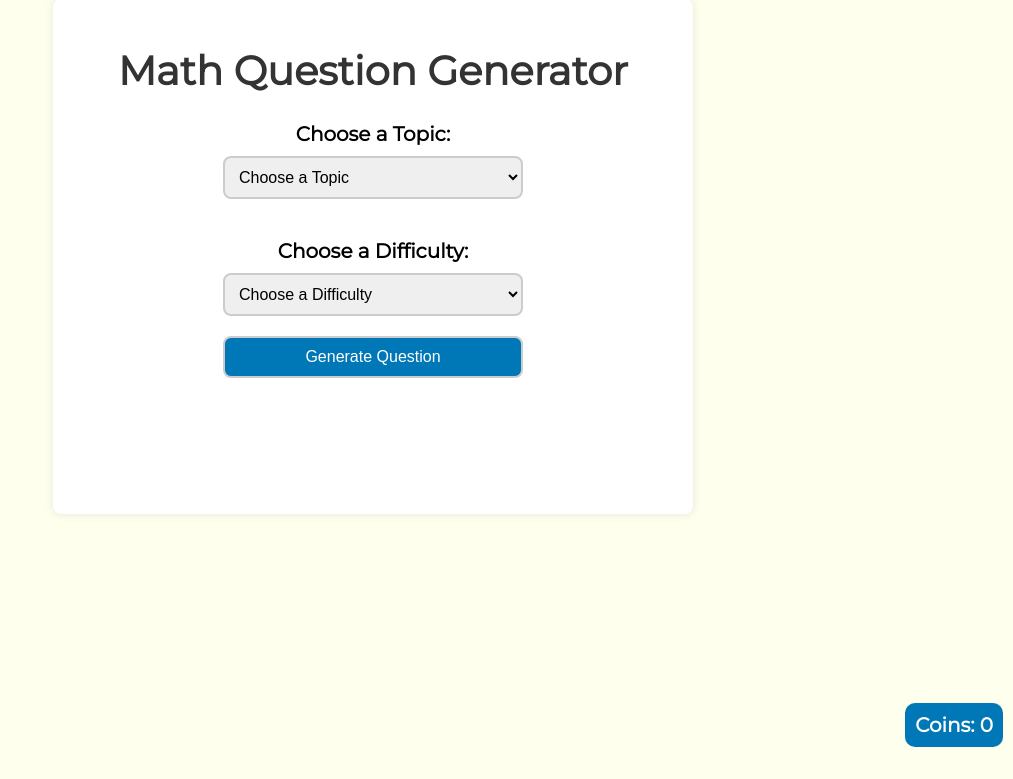
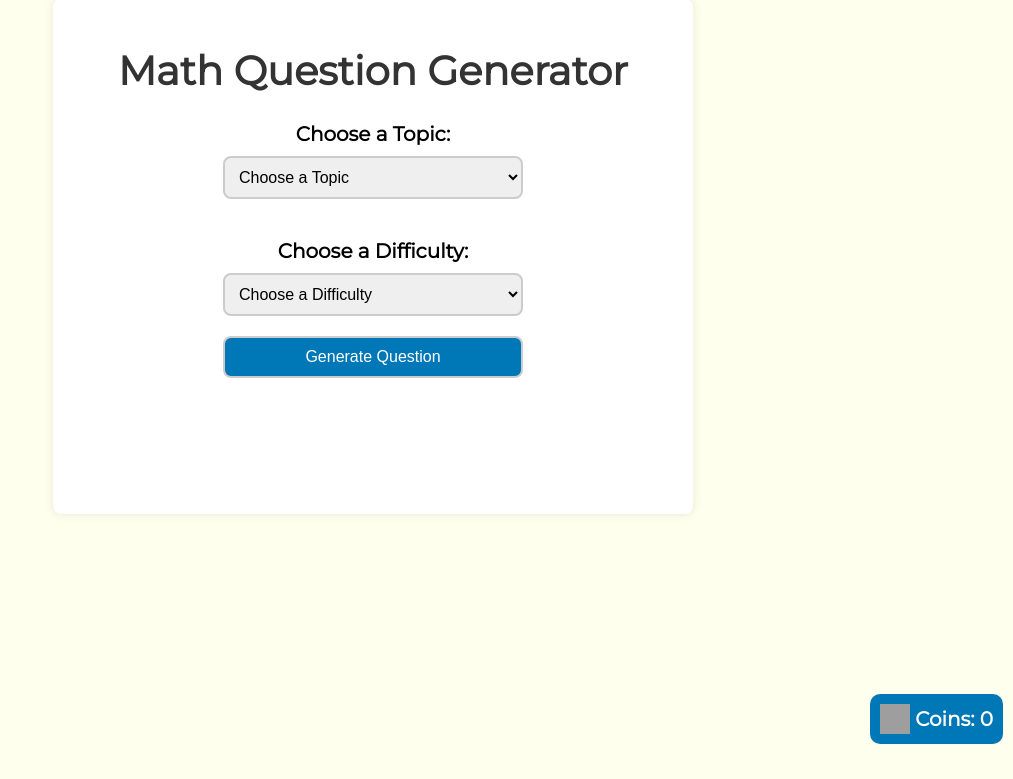
Before and after one commit to IzumiWasTaken/SK-Maths-Competition-2024, a Flask app: page / in a window 1280 px wide. Shown: the part 21-800 px from the top of the page, without its empty margins (267-1280 px from the left). Run offline with Flask 3, Linux system fonts and the light colour scheme; grey boxes are pictures that could not be loaded.

Commit message:
Added a coin png

```diff
--- a/templates/index2.html
+++ b/templates/index2.html
@@ -42,6 +42,15 @@
             text-align: center;
             font-size: 20px;
             font-weight: bold;
+        }
+        .coin-center {
+            display: inline-block;
+            margin-top: auto;
+            margin-bottom: auto;
+            vertical-align: middle;
+        }
+        #coinCounter {
+            vertical-align: middle;
         }
         h1 {
             color: #333;
@@ -202,7 +211,10 @@
             <button id="next-question">Next Question</button>
             <button id="back-button">Back</button>
         </div>
-        <div class="coin-counter" id="coinCounter">Coins: 0</div>
+        <div class="coin-counter">
+            <img src = 'https://static-00.iconduck.com/assets.00/gold-coin-icon-512x512-ehq45y6s.png' width = 30, height = 30, class="coin-center">
+            <class = "coin-center" id="coinCounter">Coins: 0
+        </div>
     </div>
 
     <script src="https://code.jquery.com/jquery-3.6.0.min.js"></script>
```
